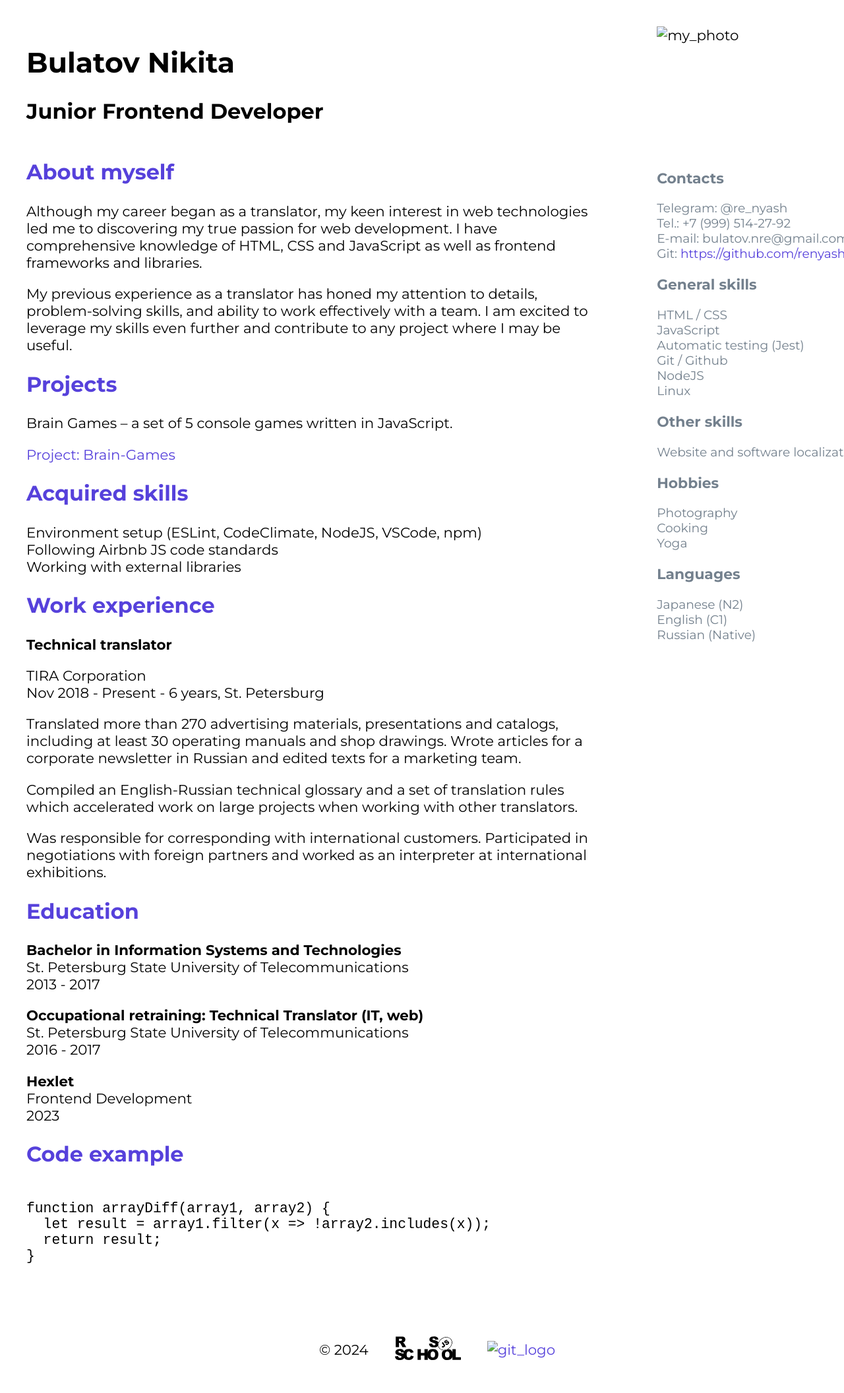
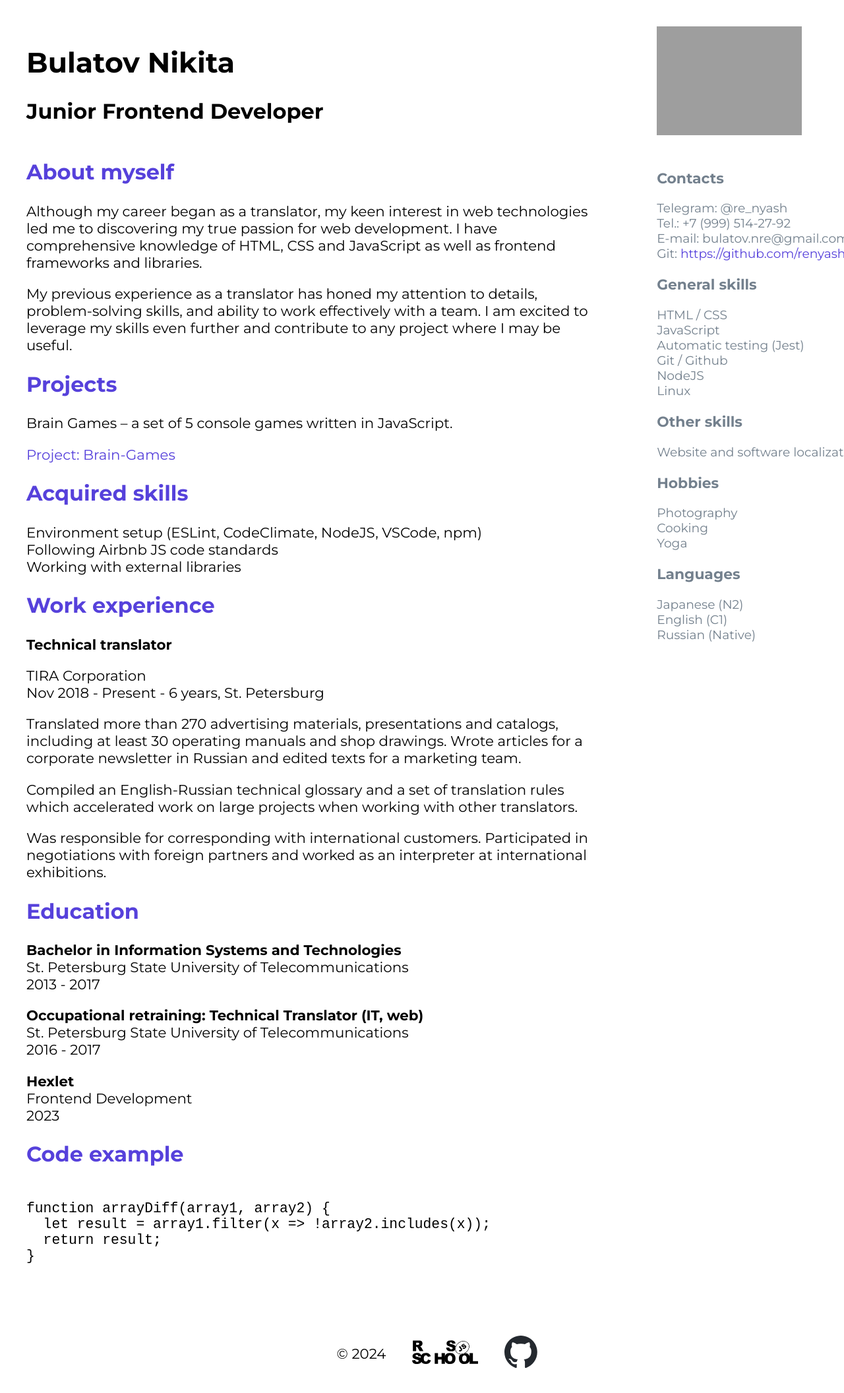
Before and after one commit to renyash/rsschool-cv, a plain HTML site: page index.html in a window 1280 px wide. Shown: the top 2112 px of the page at 66% size. Drawn offline with Linux system fonts and the light colour scheme; the site is published under a folder, as on GitHub Pages, so addresses that start at the root find nothing.

Commit message:
fix: fix wrong image path

```diff
--- a/index.html
+++ b/index.html
@@ -15,7 +15,7 @@
           <h2>Junior Frontend Developer</h2>
         </div>
         <div class="header-pic">
-          <img src="/images/my_photo.jpg" alt="my_photo">
+          <img src="images/my_photo.jpg" alt="my_photo">
         </div>
     </header>
 
@@ -119,7 +119,7 @@ function arrayDiff(array1, array2) {
     <footer class="footer-main">
         <span class="footer-link">&copy; 2024</span>
         <a href="https://rs.school/courses/javascript-ru" class="footer-link"><img src="images/rs-logo.svg" alt="rss_logo" class="footer-logo rs-logo"></a>
-        <a href="https://github.com/renyash" class="footer-link"><img src="/images/github-mark.svg" alt="git_logo" class="footer-logo git-logo"></a>
+        <a href="https://github.com/renyash" class="footer-link"><img src="images/github-mark.svg" alt="git_logo" class="footer-logo git-logo"></a>
       </footer>
 </body>
 </html>
```
